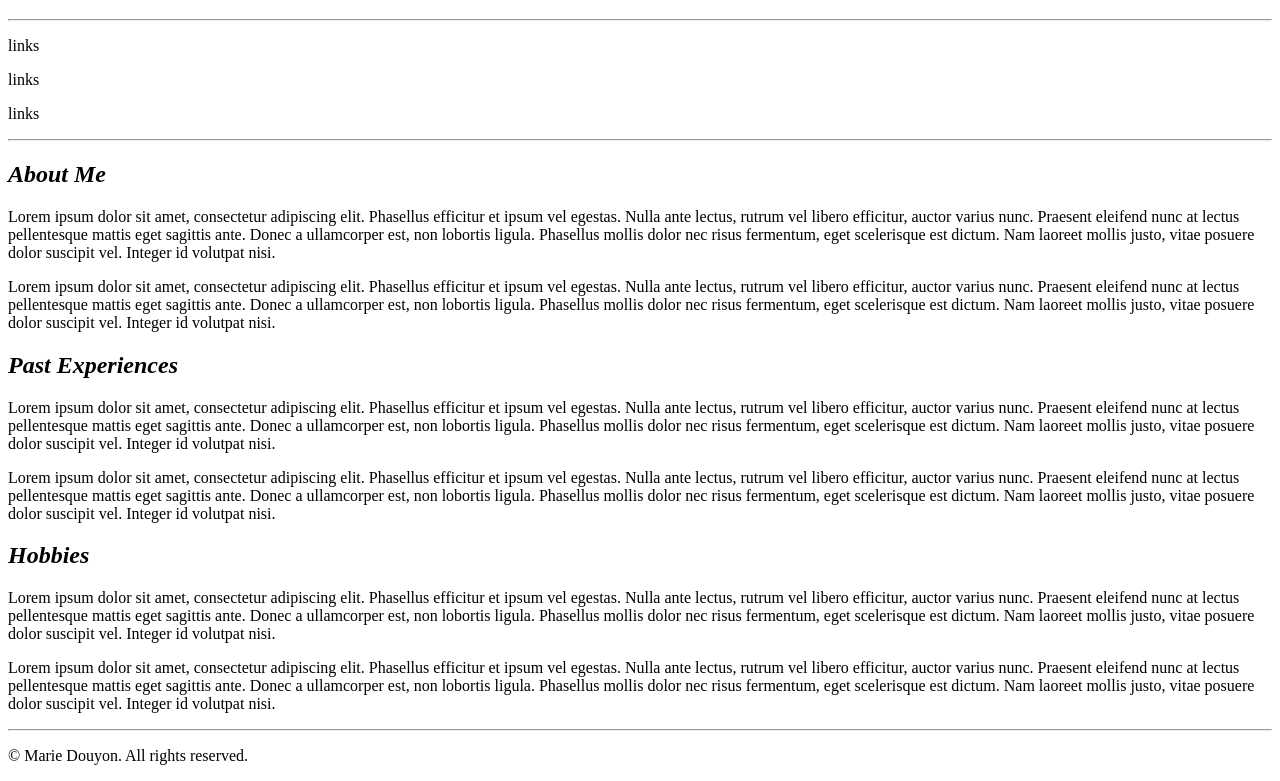
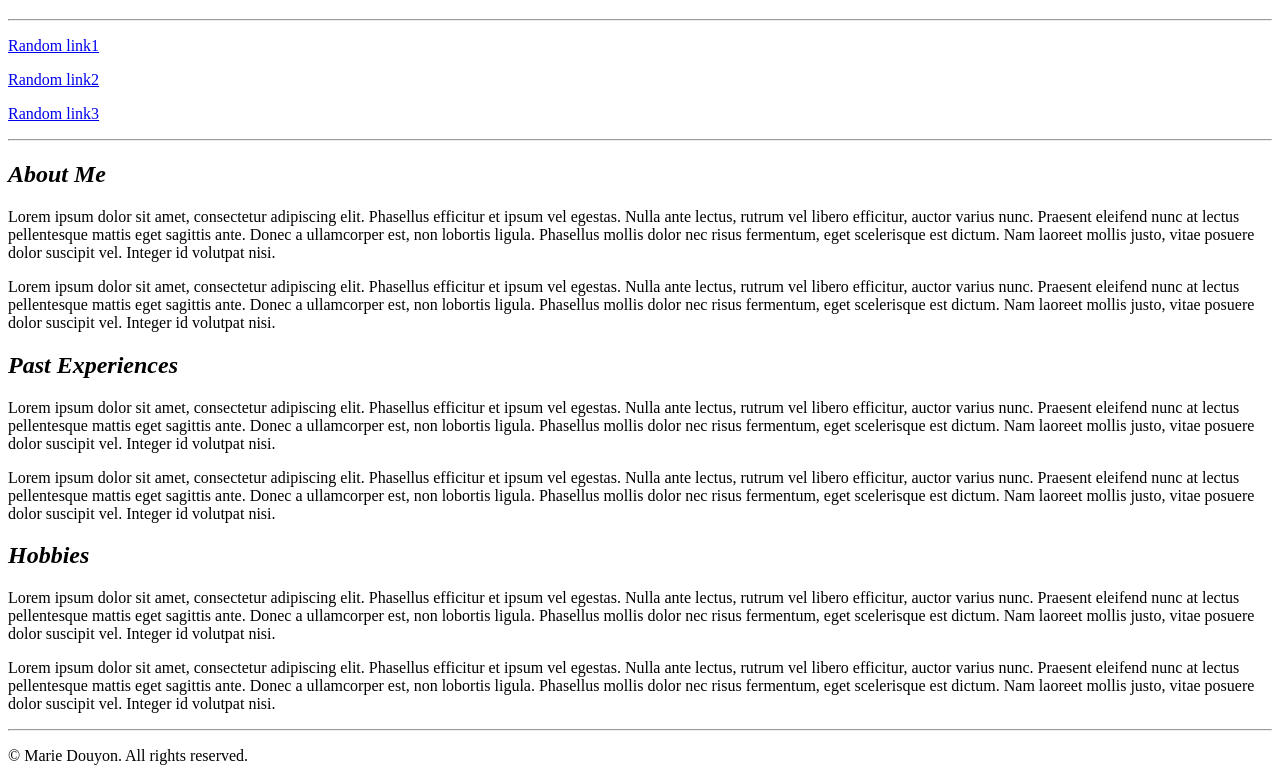
Before and after one commit to mariedouyon305/mariedouyon305.github.io, a plain HTML site: page portfolio/index.html in a window 1280 px wide. Shown: the part 61-842 px from the top of the page. Drawn offline with Linux system fonts and the light colour scheme.

```diff
--- a/portfolio/index.html
+++ b/portfolio/index.html
@@ -9,20 +9,32 @@
 <main>
 	<header> <h1> Portfolio for Marie Douyon</h1>
 		<hr />
-			<nav><p> links </p></nav>
-			<nav> <p> links</p> </nav>
-			<nav><p> links </p> </nav>
+			<nav>
+				<p> <a href = "https://www.google.com/" target = "_blank"
+					> Random link1
+					<a/>
+				</p>
+				<p> <a href = "https://www.youtube.com/results?search_query=coding+train" target = "_blank">
+					Random link2
+					</a>
+				</p>
+				<p> <a href = "https://p5js.org/reference/" target = "_blank"
+					>
+					Random link3
+					</a>
+				</p>
+			</nav>
 		<hr />
 	</header>
 			<section>
-				<article id = "About Me"> <h2> <em> About Me </em> </h2>
+				<article id = "About-Me"> <h2> <em> About Me </em> </h2>
 					<p>Lorem ipsum dolor sit amet, consectetur adipiscing elit. Phasellus efficitur et ipsum vel egestas. Nulla ante lectus, rutrum vel libero efficitur, auctor varius nunc. Praesent eleifend nunc at lectus pellentesque mattis eget sagittis ante. Donec a ullamcorper est, non lobortis ligula. Phasellus mollis dolor nec risus fermentum, eget scelerisque est dictum. Nam laoreet mollis justo, vitae posuere dolor suscipit vel. Integer id volutpat nisi.
 					</p>
 					<p>Lorem ipsum dolor sit amet, consectetur adipiscing elit. Phasellus efficitur et ipsum vel egestas. Nulla ante lectus, rutrum vel libero efficitur, auctor varius nunc. Praesent eleifend nunc at lectus pellentesque mattis eget sagittis ante. Donec a ullamcorper est, non lobortis ligula. Phasellus mollis dolor nec risus fermentum, eget scelerisque est dictum. Nam laoreet mollis justo, vitae posuere dolor suscipit vel. Integer id volutpat nisi.
 					</p>
 				</article>
 
-					<article id = "Past Experiences"> <h2> <em> Past Experiences </em> </h2>
+					<article id = "Past-Experiences"> <h2> <em> Past Experiences </em> </h2>
 						<p>Lorem ipsum dolor sit amet, consectetur adipiscing elit. Phasellus efficitur et ipsum vel egestas. Nulla ante lectus, rutrum vel libero efficitur, auctor varius nunc. Praesent eleifend nunc at lectus pellentesque mattis eget sagittis ante. Donec a ullamcorper est, non lobortis ligula. Phasellus mollis dolor nec risus fermentum, eget scelerisque est dictum. Nam laoreet mollis justo, vitae posuere dolor suscipit vel. Integer id volutpat nisi.</p>
 
 						<p> Lorem ipsum dolor sit amet, consectetur adipiscing elit. Phasellus efficitur et ipsum vel egestas. Nulla ante lectus, rutrum vel libero efficitur, auctor varius nunc. Praesent eleifend nunc at lectus pellentesque mattis eget sagittis ante. Donec a ullamcorper est, non lobortis ligula. Phasellus mollis dolor nec risus fermentum, eget scelerisque est dictum. Nam laoreet mollis justo, vitae posuere dolor suscipit vel. Integer id volutpat nisi.
```
Also changed, not shown: 1 other file.
